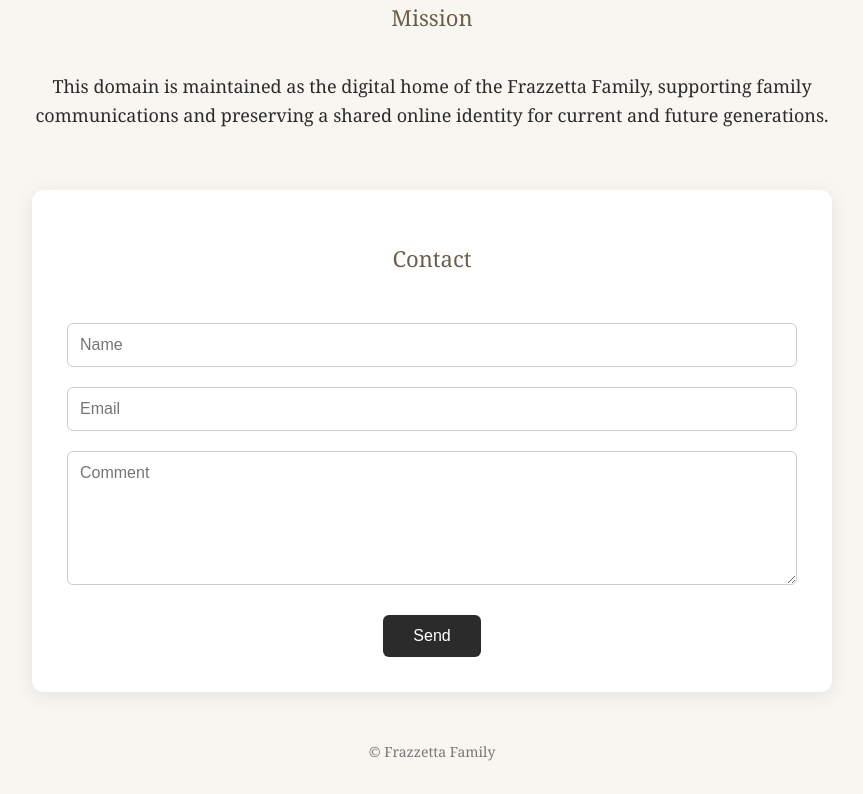
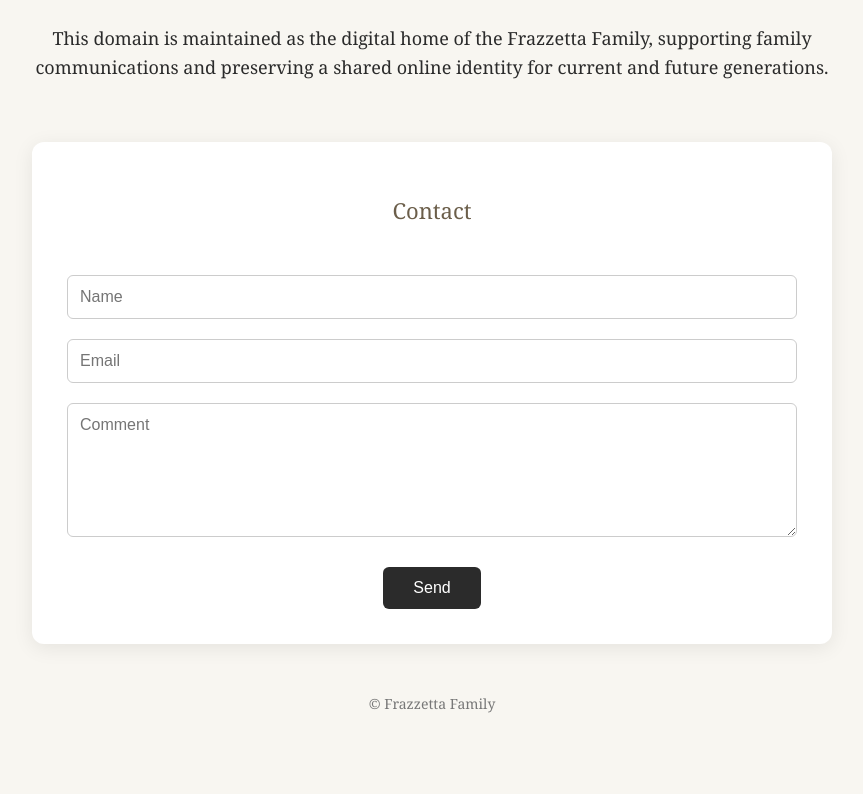
Before and after one commit to sfrazzetta/frazzetta.com, a plain HTML site: page index.html in a window 1280 px wide. Shown: the part 193-987 px from the top of the page, without its empty margins (208-1071 px from the left). Drawn offline with Linux system fonts and the light colour scheme.

Commit message:
Remove Mission heading from index.html
Remove the Mission heading from the index.html file.

```diff
--- a/index.html
+++ b/index.html
@@ -82,7 +82,7 @@
 <body>
   <div class="container">
     <h1>Frazzetta Family</h1>
-    <h2>Mission</h2>
+    <h2> </h2>
 
     <p>
       This domain is maintained as the digital home of the Frazzetta Family,
```
